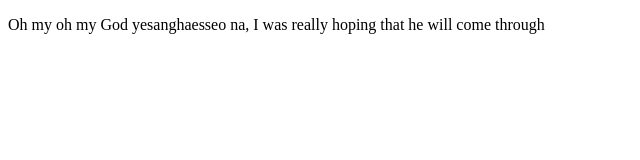
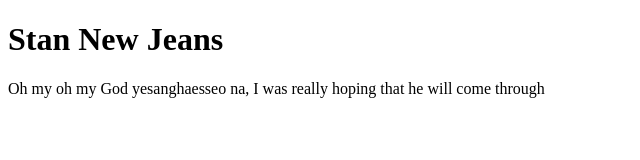
Before and after one commit to StephanieMangahas/2itf-demo, a plain HTML site: page index.html in a window 1280 px wide. Shown: the whole page, without its empty margins (0-640 px from the left). Drawn offline with Linux system fonts and the light colour scheme.

Commit message:
added new line

```diff
--- a/index.html
+++ b/index.html
@@ -4,6 +4,7 @@
     <title>Lab Practice</title>
   </head>
   <body>
+    <h1>Stan New Jeans</h1>
     <p>Oh my oh my God yesanghaesseo na, I was really hoping that he will come through</p>
   </body>
 </html>
```
